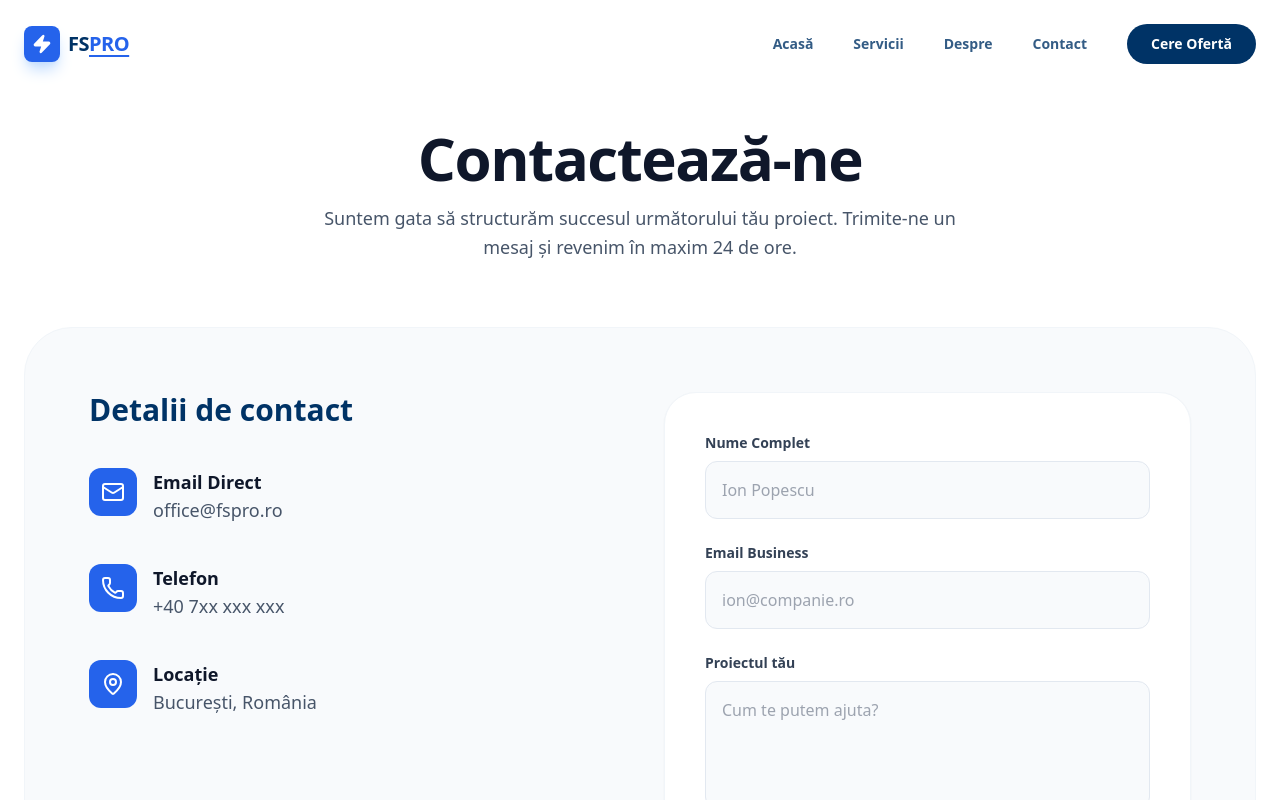
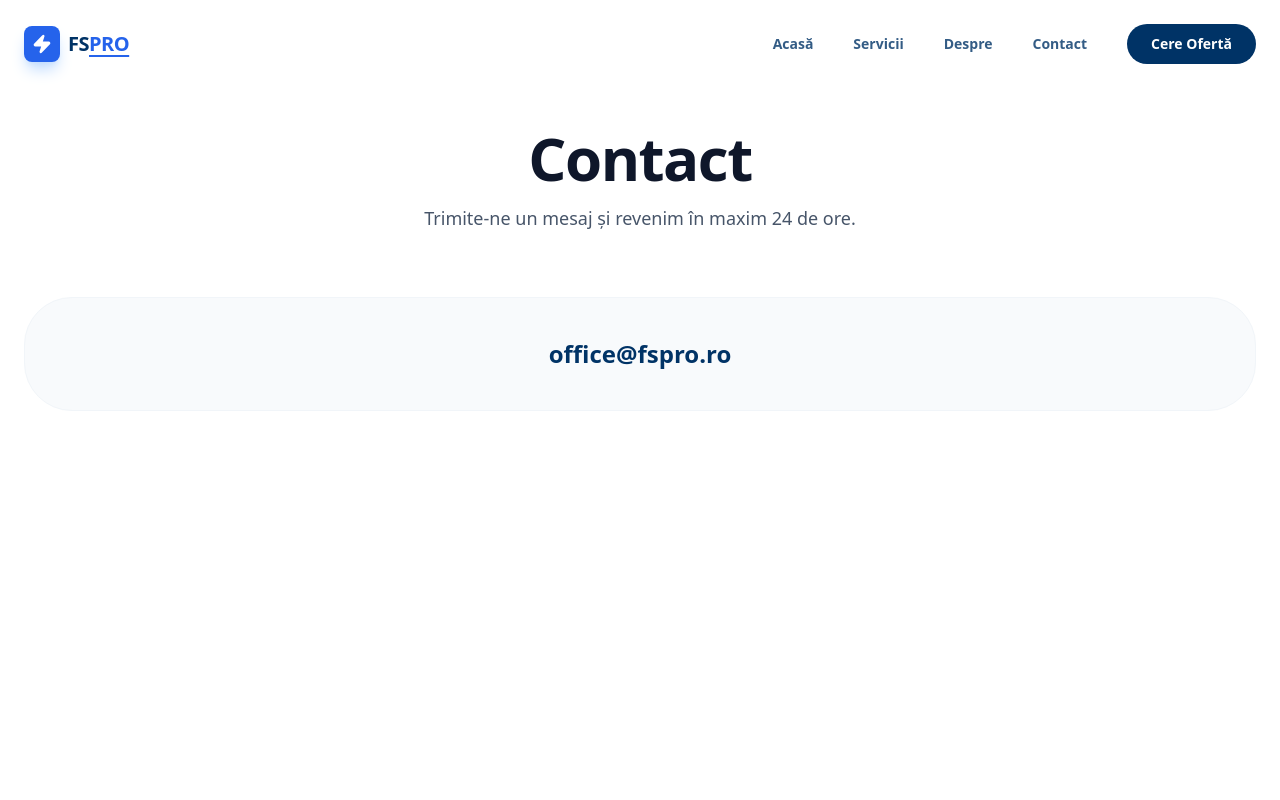
Before and after one commit to evialbert/FSPro, a Next.js app: page /contact in a window 1280 px wide. Shown: the top 800 px of the page. Built offline with nearby package versions, Linux system fonts and the light colour scheme.

Commit message:
Final fix for brackets and syntax

```diff
--- a/app/contact/page.tsx
+++ b/app/contact/page.tsx
@@ -6,68 +6,13 @@ export default function ContactPage() {
     <main className="pt-32 pb-20 bg-white min-h-screen">
       <div className="max-w-7xl mx-auto px-6">
         <div className="text-center mb-16">
-          <h1 className="text-4xl md:text-6xl font-black text-slate-900 mb-4 tracking-tight">Contactează-ne</h1>
+          <h1 className="text-4xl md:text-6xl font-black text-slate-900 mb-4 tracking-tight text-center">Contact</h1>
           <p className="text-slate-600 max-w-2xl mx-auto text-lg leading-relaxed">
-            Suntem gata să structurăm succesul următorului tău proiect. Trimite-ne un mesaj și revenim în maxim 24 de ore.
+            Trimite-ne un mesaj și revenim în maxim 24 de ore.
           </p>
         </div>
-
-        <div className="grid md:grid-cols-2 gap-12 bg-slate-50 rounded-[3rem] p-8 md:p-16 border border-slate-100">
-          {/* Info Contact */}
-          <div className="space-y-10">
-            <h2 className="text-3xl font-black text-[#003366] mb-8">Detalii de contact</h2>
-
-            <div className="flex items-start gap-4 group">
-              <div className="bg-blue-600 p-3 rounded-xl text-white group-hover:scale-110 transition-transform">
-                <Mail size={24} />
-              </div>
-              <div>
-                <p className="font-bold text-slate-900 text-lg">Email Direct</p>
-                <p className="text-slate-600 text-lg">office@fspro.ro</p>
-              </div>
-            </div>
-
-            <div className="flex items-start gap-4 group">
-              <div className="bg-blue-600 p-3 rounded-xl text-white group-hover:scale-110 transition-transform">
-                <Phone size={24} />
-              </div>
-              <div>
-                <p className="font-bold text-slate-900 text-lg">Telefon</p>
-                <p className="text-slate-600 text-lg">+40 7xx xxx xxx</p>
-              </div>
-            </div>
-
-            <div className="flex items-start gap-4 group">
-              <div className="bg-blue-600 p-3 rounded-xl text-white group-hover:scale-110 transition-transform">
-                <MapPin size={24} />
-              </div>
-              <div>
-                <p className="font-bold text-slate-900 text-lg">Locație</p>
-                <p className="text-slate-600 text-lg">București, România</p>
-              </div>
-            </div>
-          </div>
-
-          {/* Formular Simplificat */}
-          <div className="bg-white p-8 md:p-10 rounded-[2rem] shadow-sm border border-slate-100">
-            <form className="space-y-6">
-              <div>
-                <label className="block text-sm font-bold text-slate-700 mb-2">Nume Complet</label>
-                <input type="text" className="w-full px-4 py-4 rounded-xl bg-slate-50 border border-slate-200 focus:ring-2 focus:ring-blue-600 outline-none transition-all" placeholder="Ion Popescu" required />
-              </div>
-              <div>
-                <label className="block text-sm font-bold text-slate-700 mb-2">Email Business</label>
-                <input type="email" className="w-full px-4 py-4 rounded-xl bg-slate-50 border border-slate-200 focus:ring-2 focus:ring-blue-600 outline-none transition-all" placeholder="ion@companie.ro" required />
-              </div>
-              <div>
-                <label className="block text-sm font-bold text-slate-700 mb-2">Proiectul tău</label>
-                <textarea className="w-full px-4 py-4 rounded-xl bg-slate-50 border border-slate-200 focus:ring-2 focus:ring-blue-600 outline-none transition-all h-32" placeholder="Cum te putem ajuta?" required></textarea>
-              </div>
-              <button type="submit" className="w-full bg-[#003366] text-white py-5 rounded-xl font-black text-lg flex items-center justify-center gap-2 hover:bg-blue-600 transition-all shadow-xl shadow-blue-900/10 active:scale-[0.98]">
-                Trimite Mesajul <Send size={20} />
-              </button>
-            </form>
-          </div>
+        <div className="bg-slate-50 rounded-[3rem] p-10 border border-slate-100 text-center">
+            <p className="text-[#003366] font-black text-2xl">office@fspro.ro</p>
         </div>
       </div>
     </main>
--- a/app/page.tsx
+++ b/app/page.tsx
@@ -1,5 +1,5 @@
 import React from 'react';
-import { ArrowRight, ShieldCheck, Zap, Star, FileText, CheckCircle2 } from "lucide-react";
+import { ArrowRight, ShieldCheck, Zap, Star, CheckCircle2 } from "lucide-react";
 import Link from 'next/link';
 
 export default function Home() {
@@ -43,14 +43,14 @@ export default function Home() {
       <section className="py-24 bg-slate-50/50">
         <div className="max-w-7xl mx-auto px-6">
           <div className="grid grid-cols-1 md:grid-cols-3 gap-6">
-            <div className="md:col-span-2 bg-white p-12 rounded-[2.5rem] border border-slate-100 shadow-sm relative overflow-hidden group">
+            <div className="md:col-span-2 bg-white p-12 rounded-[2.5rem] border border-slate-100 shadow-sm relative overflow-hidden group text-left">
               <ShieldCheck size={40} className="text-blue-600 mb-8" />
               <h3 className="text-3xl font-black mb-4 text-[#003366]">Management Achiziții</h3>
               <p className="text-slate-600 text-lg leading-relaxed max-w-xl">
                 Suport tehnic complet pentru SEAP. De la documentație la contractare finală, asigurăm conformitatea juridică a fiecărui pas.
               </p>
             </div>
-            <div className="bg-blue-600 p-10 rounded-[2.5rem] text-white flex flex-col justify-between">
+            <div className="bg-blue-600 p-10 rounded-[2.5rem] text-white flex flex-col justify-between text-left">
               <Zap size={40} className="fill-white/20" />
               <div>
                 <h3 className="text-2xl font-black mb-2">Finanțări</h3>
@@ -62,3 +62,4 @@ export default function Home() {
       </section>
     </main>
   );
+}
```
